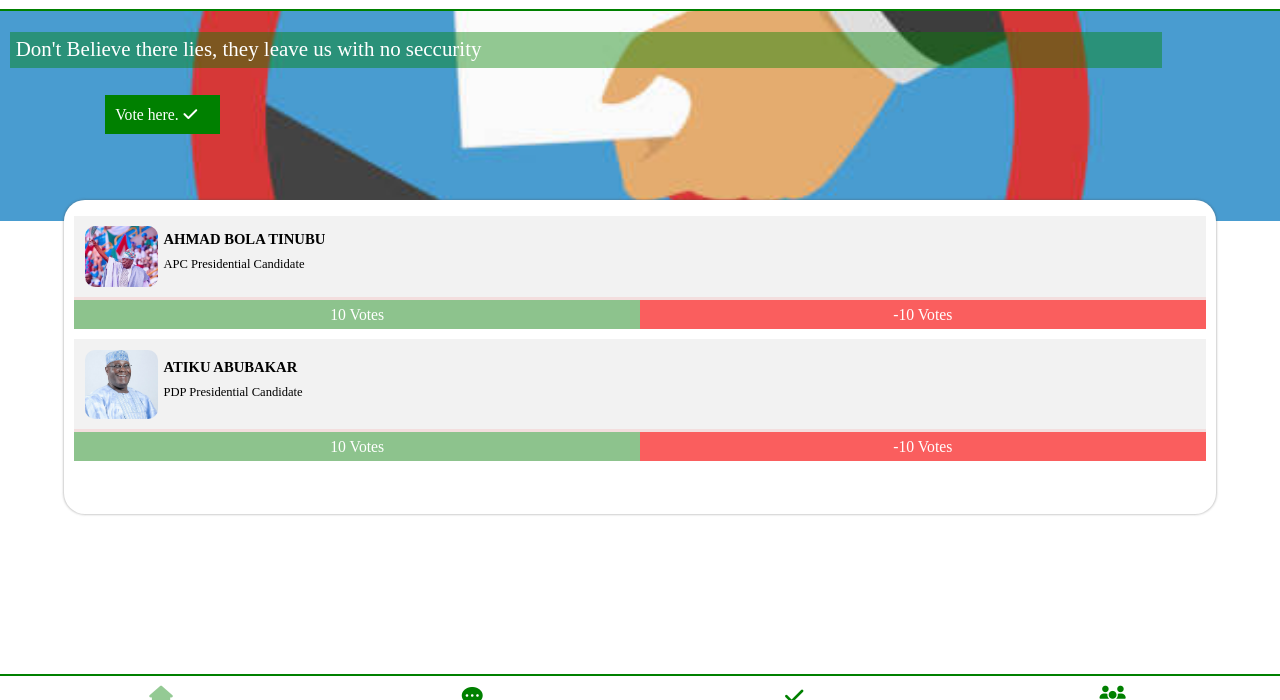
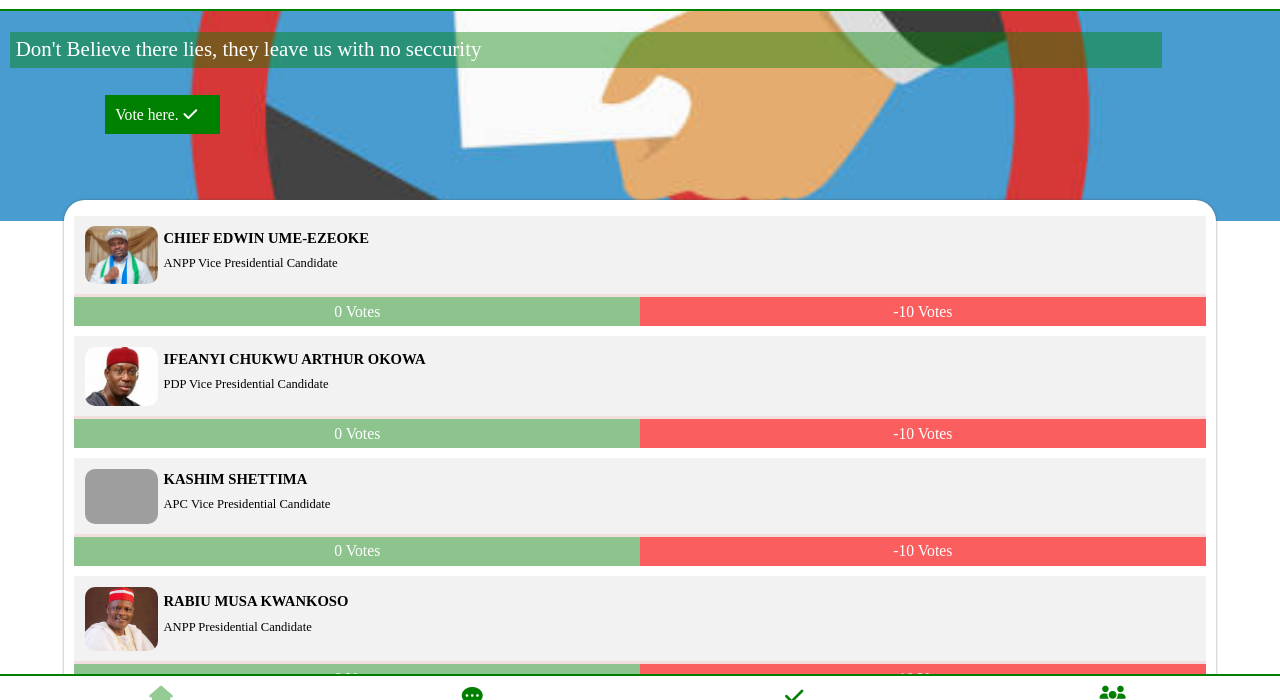
Before and after one commit to abunnazeer/vote4change, a plain HTML site: page index.html in a window 1280 px wide. Shown: the part 66-766 px from the top of the page. Drawn offline with Linux system fonts and the light colour scheme; grey boxes are pictures that could not be loaded.

Commit message:
working on the home content

```diff
--- a/app.js
+++ b/app.js
@@ -5,6 +5,13 @@
 const bannerImg = document.querySelector('#banner__img');
 const caption = document.querySelector('.caption');
 const bannerVoteBtn = document.querySelector('.vote__btn');
+const candidateName = document.querySelector('.candidate__name');
+const candidateImage = document.querySelector('.cand__image');
+const candidatePosition = document.querySelector('.candidate__position');
+const voteYes = document.querySelector('.voting__yes');
+const voteNo = document.querySelector('.voting__no');
+
+const candidateContainer = document.querySelector('.candidate__container');
 //slide images and caption
 const slideDetails = [
   {
@@ -41,19 +48,19 @@
 const candidateDetails = [
   [
     {
-      image: 'assets/img/tinub.png',
+      image: 'assets/img/tinubu.png',
       fullName: 'Ahmad Bola Tinubu',
       position: 'APC Presidential Candidate',
       noOfVote: 0,
     },
     {
-      image: 'assets/img/tinub.png',
+      image: 'assets/img/Atiku.png',
       fullName: 'Atiku Abubakar',
       position: 'PDP Presidential Candidate',
       noOfVote: 0,
     },
     {
-      image: 'assets/img/tinub.png',
+      image: 'assets/img/Rabiu-Musa-Kwankwaso',
       fullName: 'Rabiu Musa Kwankoso',
       position: 'ANPP Presidential Candidate',
       noOfVote: 0,
@@ -62,37 +69,105 @@
 
   [
     {
-      image: 'assets/img/kashim.png',
+      image: 'assets/img/Kashim-Shettima.png',
       fullName: 'Kashim Shettima',
       position: 'APC Vice Presidential Candidate',
       noOfVote: 0,
     },
     {
-      image: 'assets/img/ifeanyi.png',
+      image: 'assets/img/Ifeanyichukwu.png',
       fullName: 'Ifeanyi Chukwu Arthur Okowa',
       position: 'PDP Vice Presidential Candidate',
       noOfVote: 0,
     },
     {
-      image: 'assets/img/tinub.png',
+      image: 'assets/img/Edwin-Ume-Ezeoke.png',
       fullName: 'Chief Edwin Ume-Ezeoke',
       position: 'ANPP Vice Presidential Candidate',
       noOfVote: 0,
     },
   ],
 ];
+
+const candidateDetail = [
+  {
+    image: 'assets/img/tinubu.png',
+    fullName: 'Ahmad Bola Tinubu',
+    position: 'APC Presidential Candidate',
+    noOfVote: 0,
+  },
+  {
+    image: 'assets/img/Atiku.png',
+    fullName: 'Atiku Abubakar',
+    position: 'PDP Presidential Candidate',
+    noOfVote: 0,
+  },
+  {
+    image: 'assets/img/Rabiu-Musa-Kwankwaso.png',
+    fullName: 'Rabiu Musa Kwankoso',
+    position: 'ANPP Presidential Candidate',
+    noOfVote: 0,
+  },
+
+  {
+    image: 'assets/img/Kashim-Shettima.png',
+    fullName: 'Kashim Shettima',
+    position: 'APC Vice Presidential Candidate',
+    noOfVote: 0,
+  },
+  {
+    image: 'assets/img/Ifeanyichukwu.png',
+    fullName: 'Ifeanyi Chukwu Arthur Okowa',
+    position: 'PDP Vice Presidential Candidate',
+    noOfVote: 0,
+  },
+  {
+    image: 'assets/img/Edwin-Ume-Ezeoke.png',
+    fullName: 'Chief Edwin Ume-Ezeoke',
+    position: 'ANPP Vice Presidential Candidate',
+    noOfVote: 0,
+  },
+];
 // this navigate to vote page
 bannerVoteBtn?.addEventListener('click', () => (location.href = 'vote.html'));
 
 // Load the banner slides
-let curent = 0;
+let i = 0;
 window.addEventListener('DOMContentLoaded', function () {
   setInterval(() => {
-    bannerImg.src = slideDetails[curent].imgPth;
-    caption.textContent = slideDetails[curent].caption;
-    curent++;
-    if (curent === slideDetails.length) {
-      curent = 0;
+    bannerImg.src = slideDetails[i].imgPth;
+    caption.textContent = slideDetails[i].caption;
+    i++;
+    if (i === slideDetails.length) {
+      i = 0;
     }
   }, 5000);
 });
+
+//add candidate dynamically to the home page
+const displayCandidate = function (candidateDetails) {
+  candidateContainer.innerHTML = '';
+  candidateDetails.forEach(function (cand, i) {
+    const html = `<div class="candidate__list">
+          <img src="${cand.image}" class="cand_image" alt="">
+          <div class="candidate__label--box">
+            <h3 class="candidate__name">${cand.fullName}</h3>
+            <p class="candidate__position">${cand.position}</p>
+          </div>
+        </div>
+         <div class="number__of__voting">
+          <div class="voting__yes">
+            <p class="voting__number">${cand.noOfVote} <span>Votes</span></p>
+            <!-- <p class="vote__label">Voted</p> -->
+          </div>
+          <div class="voting__no">
+            <p class="voting__number">-10 <span>Votes</span></p>
+            <!-- <p class="vote__label">Voted</p> -->
+          </div>
+        </div>
+        `;
+    // console.log(html);
+    candidateContainer.insertAdjacentHTML('afterbegin', html);
+  });
+};
+displayCandidate(candidateDetail);
--- a/index.html
+++ b/index.html
@@ -29,7 +29,7 @@
     <section>
       <div class="candidate__container">
         <div class="candidate__list">
-          <img src="assets/img/tinubu.png" alt="" />
+          <img src="assets/img/tinubu.png" class="cand_image" alt="" />
           <div class="candidate__label--box">
             <h3 class="candidate__name">Ahmad Bola Tinubu</h3>
             <p class="candidate__position">APC Presidential Candidate</p>
@@ -63,6 +63,7 @@
           </div>
         </div>
       </div>
+      <div class="empty__space_10"></div>
     </section>
 
     <footer class="footer__container">
--- a/style.css
+++ b/style.css
@@ -123,10 +123,11 @@
   background-color: var(--white-color);
   bottom: 3rem;
   width: 90%;
-  height: 30rem;
+  /* height: 30rem; */
   margin: 1rem auto;
   border-radius: 2rem;
   padding-top: 0.5rem;
+  padding-bottom: 1.5rem;
   box-shadow: 0px 0px 2px 1px var(--grey-color-300);
 }
 
```
